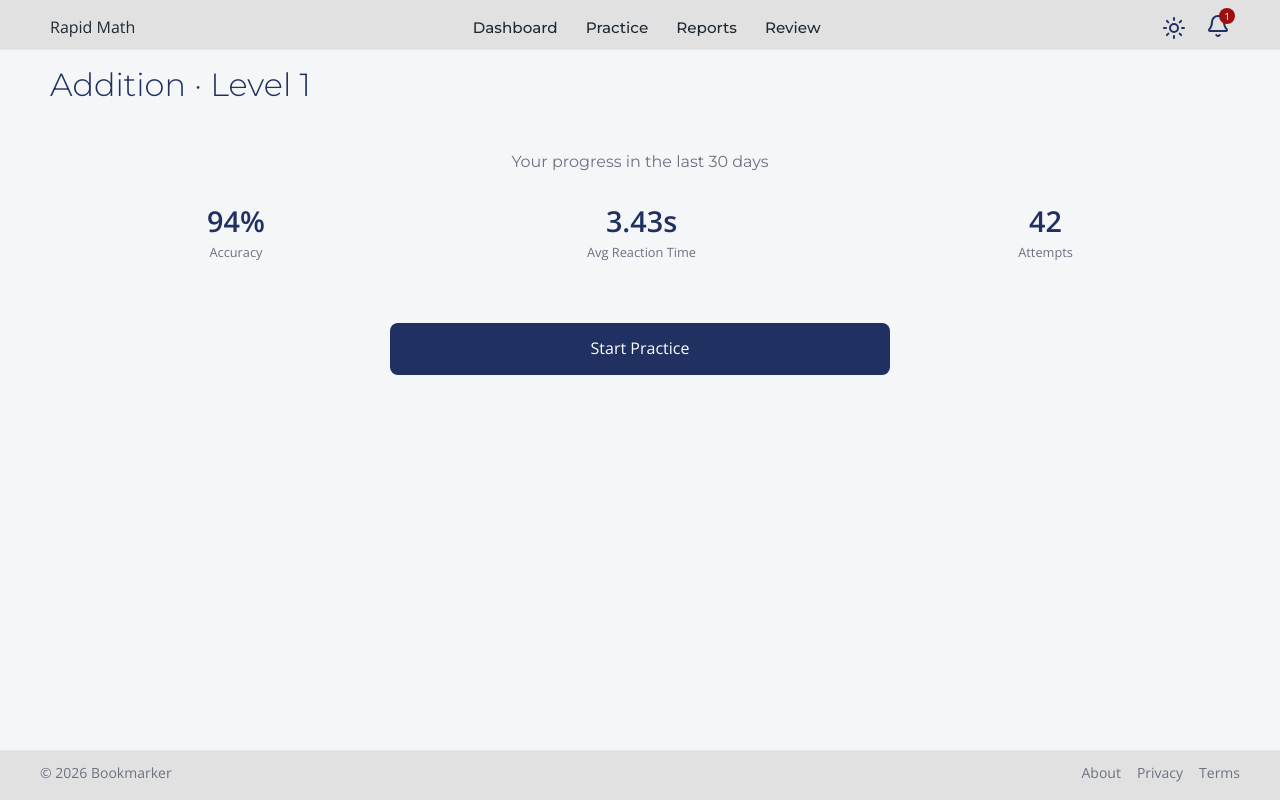
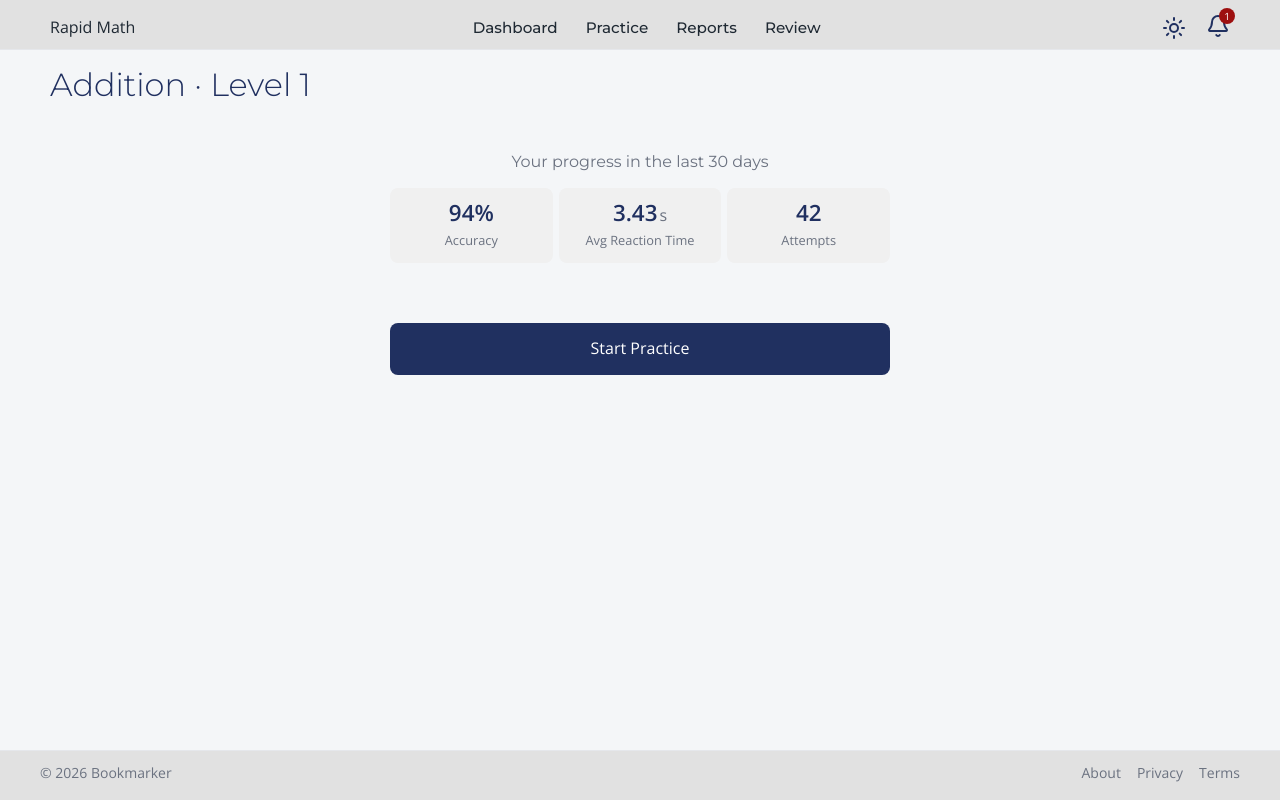
Before and after one commit to shankris/rapidMath, a Next.js app: page /practice/add/1 in a window 1280 px wide. Built offline with nearby package versions, Linux system fonts and the light colour scheme.

Commit message:
QuizSetup - More

```diff
--- a/src/components/Practice/QuizSetup.jsx
+++ b/src/components/Practice/QuizSetup.jsx
@@ -30,7 +30,9 @@ export default function QuizSetup({ operation, level, onStart }) {
           </div>
 
           <div>
-            <div className={styles.statValue}>3.43s</div>
+            <div className={styles.statValue}>
+              3.43<div className={styles.statUnit}>s</div>
+            </div>
             <span>Avg Reaction Time</span>
           </div>
 
--- a/src/components/Practice/QuizSetup.module.css
+++ b/src/components/Practice/QuizSetup.module.css
@@ -49,17 +49,25 @@ span.level {
 
 .stats {
   display: flex;
-  justify-content: space-around;
-  gap: var(--space-sm);
-  margin-top: var(--space-lg);
+  justify-content: center;
+  align-self: center;
+  gap: 6px;
+  max-width: 500px;
+  margin-inline: auto;
+  /* margin-top: var(--space-lg); */
 }
 
 .stats>div {
+  flex: 1;
   text-align: center;
+  background: var(--highLight1);
+  border-radius: var(--borderRadius-md);
+  padding: 12px 6px;
 }
 
 .statValue {
-  font-size: 1.8rem;
+  white-space: nowrap;
+  font-size: 1.4rem;
   font-weight: 600;
   line-height: 1.2;
   color: var(--headingCol);
@@ -72,6 +80,13 @@ span.level {
   color: var(--mutedColor);
 }
 
+.statUnit {
+  display: inline;
+  margin-left: 2px;
+  font-size: 1rem;
+  font-weight: 400;
+  color: var(--mutedColor);
+}
 
 /* --------------------------------------------------
    Progress Graph Placeholder
--- a/src/styles/base/variables.css
+++ b/src/styles/base/variables.css
@@ -47,6 +47,7 @@
   --surfaceColor: #ffffff;
   --surfaceAlt: #f1f5f9;
   --tab1bg: #cccccc;
+  --highLight1: #f0f0f0;
 
   /* Text */
   --txtColor: #1f2933;
@@ -102,6 +103,7 @@ html[data-theme="dark"] {
   --surfaceColor: #020617;
   --surfaceAlt: #020617;
   --tab1bg: #1a2238;
+  --highLight1: #1a2238;
 
   /* Text */
   --txtColor: #e5e7eb;
```
